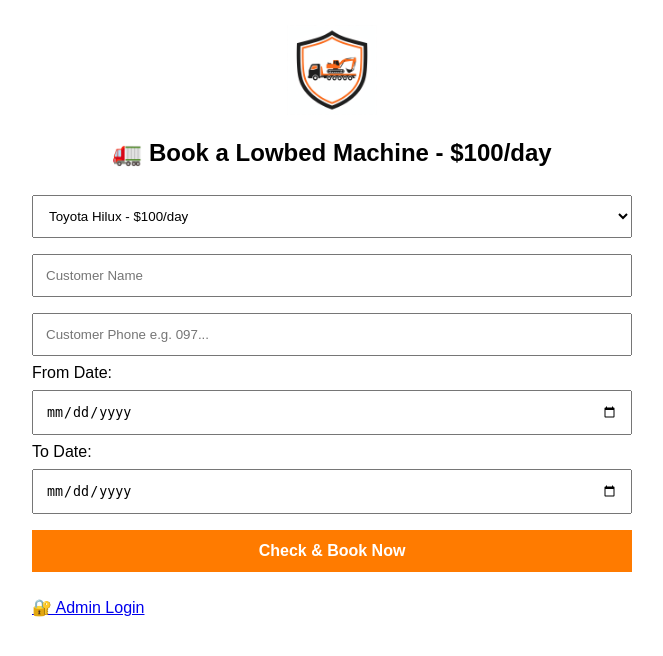
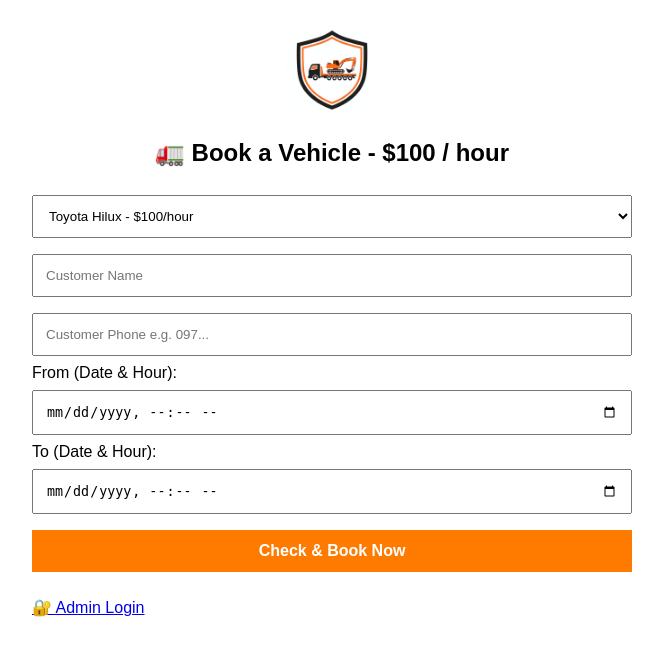
Before and after one commit to muzalathomas/machine_booking_site, a Flask app: page / in a window 1280 px wide. Shown: the top 656 px of the page, without its empty margins (308-971 px from the left). Run offline with Flask 3, Linux system fonts and the light colour scheme; data comes from the database, SQL or seed files in the repository.

Commit message:
Update index.html

```diff
--- a/templates/index.html
+++ b/templates/index.html
@@ -2,24 +2,25 @@
 <html>
 <head>
 <meta name="viewport" content="width=device-width, initial-scale=1">
-<title>Lowbed machines Booking</title>
+<title>Machine Booking - Per Hour</title>
 <style>body{font-family:Arial;padding:15px;max-width:600px;margin:auto}input,select,button{width:100%;padding:12px;margin:8px 0;box-sizing:border-box}button{background:#ff7b00;color:white;border:none;font-size:16px;font-weight:bold}.msg{padding:10px;background:#e8ffe8;border:1px solid green;margin:10px 0}.wa{background:#25D366;color:white;padding:12px;display:block;text-align:center;text-decoration:none;margin-top:10px}.logo{text-align:center;margin:10px 0}</style>
 </head>
 <body>
 <div class="logo"><img src="/static/logo.png" style="max-width:100%;height:90px"></div>
-<h2 style="text-align:center">🚛 Book a Lowbed Machine - $100/day</h2>
+<h2 style="text-align:center">🚛 Book a Vehicle - $100 / hour</h2>
 {% if message %}<div class="msg">{{message}}</div>{% endif %}
 {% if whatsapp_link %}<a class="wa" href="{{whatsapp_link}}" target="_blank">📲 Send WhatsApp Alert to Owner</a>{% endif %}
 <form method="POST">
 <select name="vehicle_id" required>
-{% for v in vehicles %}<option value="{{v[0]}}">{{v[1]}} - ${{v[2]}}/day</option>{% endfor %}
+{% for v in vehicles %}<option value="{{v[0]}}">{{v[1]}} - ${{v[2]}}/hour</option>{% endfor %}
 </select>
 <input name="customer" placeholder="Customer Name" required>
 <input name="cust_phone" placeholder="Customer Phone e.g. 097..." required>
-<label>From Date:</label><input type="date" name="start" required>
-<label>To Date:</label><input type="date" name="end" required>
+<label>From (Date & Hour):</label><input type="datetime-local" name="start" required>
+<label>To (Date & Hour):</label><input type="datetime-local" name="end" required>
 <button type="submit">Check & Book Now</button>
 </form>
 <br><a href="/admin">🔐 Admin Login</a>
 </body>
 </html>
+</html>
```
